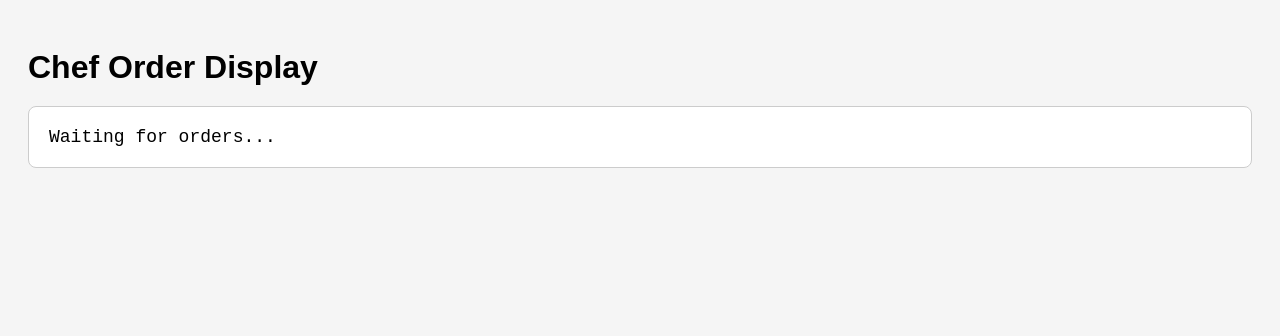
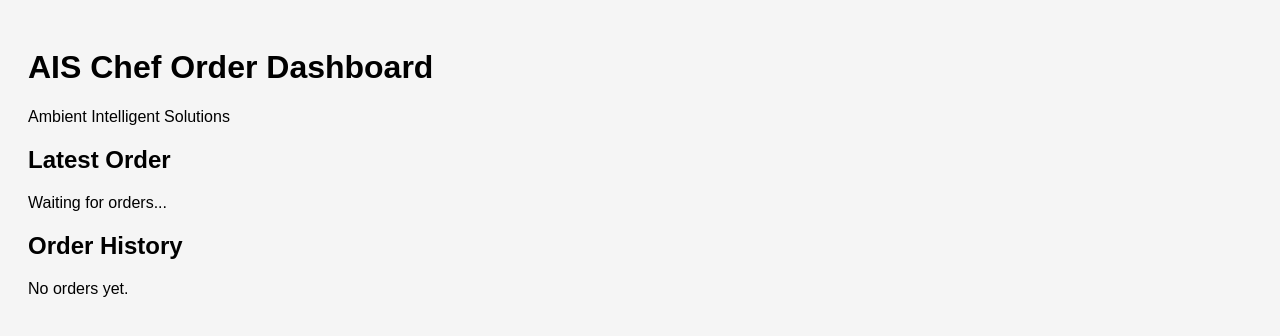
Before and after one commit to BMR73/Ambient-Intelligent-Solutions, a website: page ais-mvp/public/index.html in a window 1280 px wide. Drawn offline with Linux system fonts and the light colour scheme; no server answers.

Commit message:
Refactor index.html to use external stylesheet

```diff
--- a/ais-mvp/public/index.html
+++ b/ais-mvp/public/index.html
@@ -2,27 +2,27 @@
 <html>
 <head>
   <title>AIS Chef Display</title>
-  <style>
-    body {
-      font-family: Arial, sans-serif;
-      padding: 20px;
-      background: #f5f5f5;
-    }
-    h1 {
-      margin-bottom: 20px;
-    }
-    pre {
-      background: white;
-      padding: 20px;
-      border-radius: 8px;
-      font-size: 18px;
-      border: 1px solid #ccc;
-    }
-  </style>
+  <link rel="stylesheet" href="style.css">
 </head>
 <body>
-  <h1>Chef Order Display</h1>
-  <pre id="order">Waiting for orders...</pre>
+  <header>
+    <h1>AIS Chef Order Dashboard</h1>
+    <p class="subtitle">Ambient Intelligent Solutions</p>
+  </header>
+
+  <section class="latest-order-section">
+    <h2>Latest Order</h2>
+    <div id="latest-order" class="order-card empty">
+      Waiting for orders...
+    </div>
+  </section>
+
+  <section class="history-section">
+    <h2>Order History</h2>
+    <div id="order-history" class="history-list">
+      <p class="empty-history">No orders yet.</p>
+    </div>
+  </section>
 
   <script src="script.js"></script>
 </body>
```
